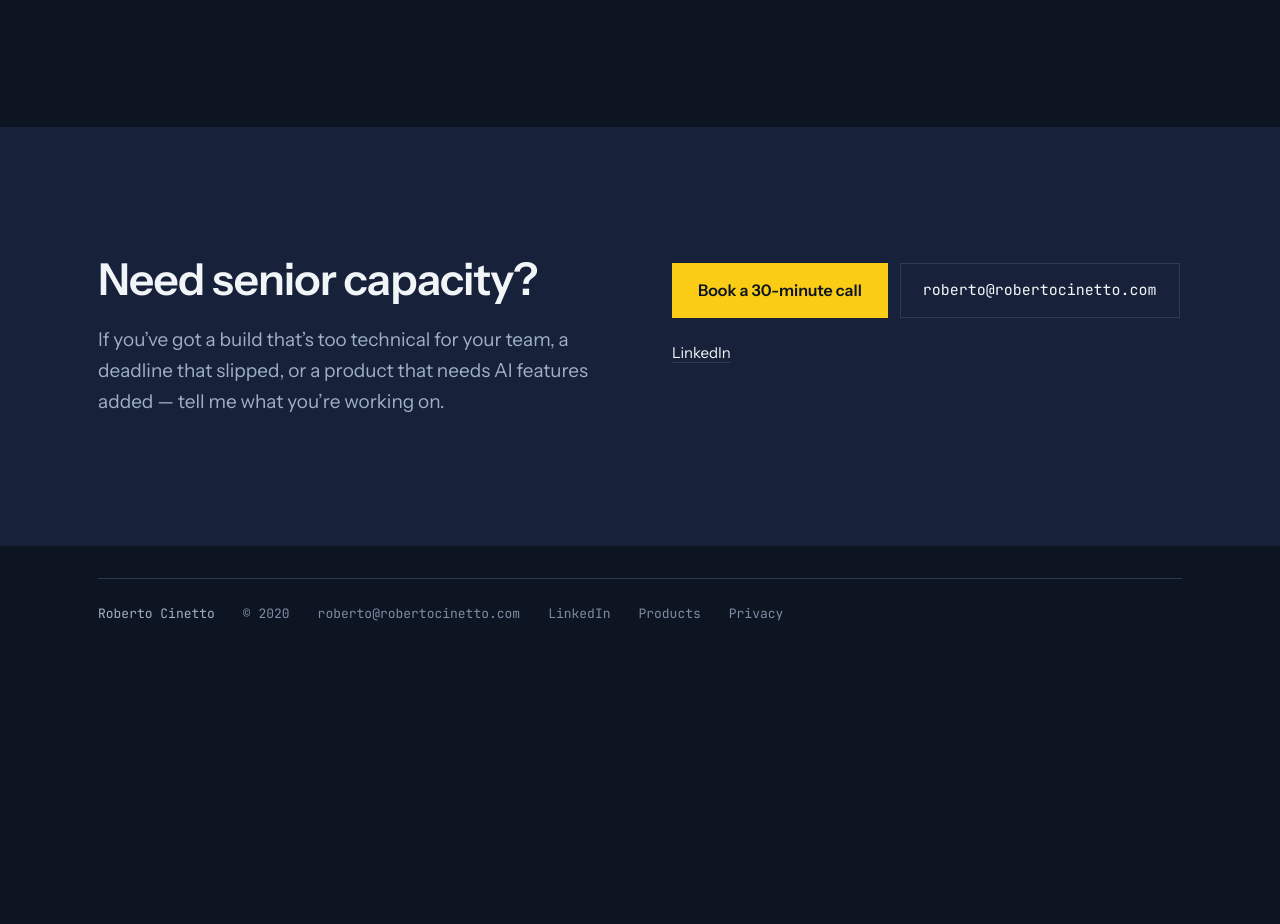
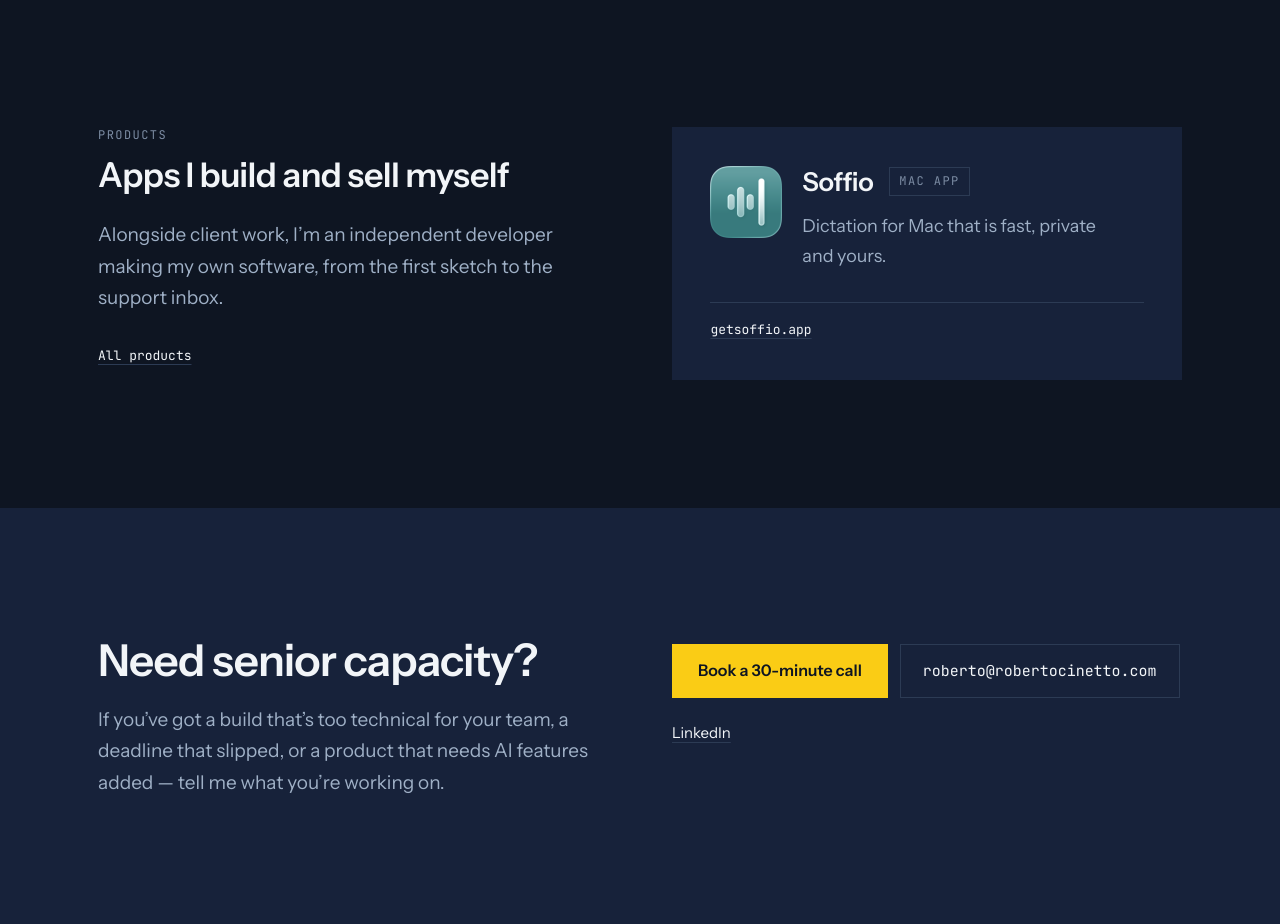
Before and after one commit to robertocinetto/robertocinetto-com, a Next.js app: page / in a window 1280 px wide. Shown: the part 4320-5244 px from the top of the page. Before the commit the page ends 4993 px from the top, so only its background shows below. Built offline with nearby package versions, Linux system fonts and the light colour scheme.

Commit message:
feat: products section on the home page, richer /products, external links open safely in a new tab

```diff
--- a/src/app/page.tsx
+++ b/src/app/page.tsx
@@ -2,6 +2,7 @@ import AgencyTerms from "@/components/home/AgencyTerms";
 import Background from "@/components/home/Background";
 import Contact from "@/components/home/Contact";
 import Hero from "@/components/home/Hero";
+import Products from "@/components/home/Products";
 import ProofBar from "@/components/home/ProofBar";
 import SelectedWork from "@/components/home/SelectedWork";
 import Services from "@/components/home/Services";
@@ -12,8 +13,8 @@ import { testimonials } from "@/content/testimonials";
 
 /* Bands alternate night and panel all the way down, and that alternation is the
    only divider the page has — night (hero), panel (proof), night (services and
-   work, which share one band), panel (agencies), night (background), panel
-   (contact), night (footer). The testimonial slot is off, which keeps that
+   work, which share one band), panel (agencies), night (background and products, which share
+   one band), panel (contact), night (footer). The testimonial slot is off, which keeps that
    sequence intact; turning it on puts a panel band directly before the agencies
    panel, so give the agencies band `surface="night"` at the same time. */
 const Home = () => (
@@ -26,6 +27,7 @@ const Home = () => (
       {testimonials.enabled ? <Testimonials /> : null}
       <AgencyTerms />
       <Background />
+      <Products />
       <Contact />
     </main>
     <SiteFooter />
--- a/src/app/products/page.tsx
+++ b/src/app/products/page.tsx
@@ -1,8 +1,7 @@
 import type { Metadata } from "next";
-import Image from "next/image";
 
-import ExternalLink from "@/components/ExternalLink";
-import Section, { SECTION_PADDING } from "@/components/home/Section";
+import ProductCard from "@/components/home/ProductCard";
+import { SECTION_PADDING, SECTION_PADDING_FLUSH } from "@/components/home/Section";
 import Shell from "@/components/home/Shell";
 import SiteFooter from "@/components/home/SiteFooter";
 import { products, productsPage } from "@/content/products";
@@ -17,10 +16,9 @@ export const metadata: Metadata = {
   alternates: { canonical: PRODUCTS_PATH },
 };
 
-/* Same opener as /privacy (name eyebrow, h1, lead) inside Shell, then one band
-   per product, starting on panel under the night opener and alternating, so the
-   page ends the way the home page does, with the night footer after it. Links
-   are plain anchors; off-site ones go through ExternalLink. */
+/* Same opener as /privacy (name eyebrow, h1, lead) inside Shell, then the
+   products as the same cards the home page shows, with their facts added, all
+   in one night band. Off-site links go through ExternalLink. */
 const Products = () => (
   <>
     <main>
@@ -34,56 +32,28 @@ const Products = () => (
               {productsPage.heading}
             </h1>
             <p className="max-w-[52ch] text-lead">{productsPage.lead}</p>
+            <p className="max-w-[52ch] text-prose">{productsPage.intro}</p>
           </div>
         </Shell>
       </header>
 
-      {products.map((product, index) => (
-        <Section
-          key={product.id}
-          id={product.id}
-          label={product.label}
-          heading={product.name}
-          lead={product.description}
-          surface={index % 2 === 0 ? "panel" : "night"}
-        >
-          <div className="flex flex-col gap-12">
-            <div className="flex items-center gap-6">
-              <Image
-                src={product.icon.src}
-                alt={product.icon.alt}
-                width={72}
-                height={72}
-                className="size-[72px] shrink-0"
+      <section
+        aria-label={productsPage.heading}
+        className={SECTION_PADDING_FLUSH}
+      >
+        <Shell>
+          <div className="flex flex-col gap-8">
+            {products.map((product) => (
+              <ProductCard
+                key={product.id}
+                product={product}
+                detailed
+                as="h2"
               />
-              <p className="font-mono text-caption text-haze-dim">
-                {product.byline}
-              </p>
-            </div>
-
-            <ul className="grid grid-cols-[repeat(auto-fit,minmax(min(100%,220px),1fr))] gap-12">
-              {product.facts.map((fact) => (
-                <li key={fact.title} className="flex flex-col gap-3.5">
-                  <h3 className="text-h3">{fact.title}</h3>
-                  <p className="text-body">{fact.detail}</p>
-                </li>
-              ))}
-            </ul>
-
-            <p className="border-t border-line pt-6 font-mono text-caption text-haze-dim">
-              <ExternalLink href={product.site.href}>
-                {product.site.label}
-              </ExternalLink>
-              <span className="mx-3" aria-hidden="true">
-                ·
-              </span>
-              <a href={`mailto:${product.supportEmail}`}>
-                {product.supportEmail}
-              </a>
-            </p>
+            ))}
           </div>
-        </Section>
-      ))}
+        </Shell>
+      </section>
     </main>
     <SiteFooter />
   </>
--- a/src/components/ExternalLink.tsx
+++ b/src/components/ExternalLink.tsx
@@ -2,7 +2,7 @@ import type { ComponentProps, ReactNode } from "react";
 
 /* Widened to the full anchor prop set so callers can pass the data-ga-*
    attributes from `gaAttrs`. The spread comes first in the JSX below, which
-   keeps target/rel authoritative — the point of this component is that they are
+   keeps target authoritative, and rel always carries noopener noreferrer (a caller's own rel, such as "me", is added to it) — the point of this component is that they are
    never forgotten. */
 interface ExternalLinkProps extends ComponentProps<"a"> {
   href: string;
@@ -10,8 +10,13 @@ interface ExternalLinkProps extends ComponentProps<"a"> {
 }
 
 /** Opens in a new tab, and says so for anyone who can't see that happen. */
-const ExternalLink = ({ href, children, ...rest }: ExternalLinkProps) => (
-  <a {...rest} href={href} target="_blank" rel="noreferrer">
+const ExternalLink = ({ href, children, rel, ...rest }: ExternalLinkProps) => (
+  <a
+    {...rest}
+    href={href}
+    target="_blank"
+    rel={["noopener", "noreferrer", rel].filter(Boolean).join(" ")}
+  >
     {children}
     <span className="sr-only"> (opens in a new tab)</span>
   </a>
--- /dev/null
+++ b/src/components/home/ProductCard.tsx
@@ -0,0 +1,73 @@
+import Image from "next/image";
+
+import ExternalLink from "@/components/ExternalLink";
+import type { Product } from "@/content/products";
+
+interface ProductCardProps {
+  product: Product;
+  /** Home shows the short card; /products adds the facts and the support line. */
+  detailed?: boolean;
+  /** Heading level: h3 under the home section's h2, h2 on /products. */
+  as?: "h2" | "h3";
+}
+
+/* One product, as a flat panel rectangle like a work card: no border, no
+   radius, no shadow. Shared by the home band and /products so the two can't
+   drift apart. The tag reuses the stack-chip look from the work cards. */
+const ProductCard = ({
+  product,
+  detailed = false,
+  as: Heading = "h3",
+}: ProductCardProps) => (
+  <article
+    id={detailed ? product.id : undefined}
+    aria-labelledby={`${product.id}-name`}
+    className="flex flex-col gap-8 bg-panel p-[clamp(24px,3vw,40px)]"
+  >
+    <div className="flex items-start gap-5">
+      <Image
+        src={product.icon.src}
+        alt={product.icon.alt}
+        width={72}
+        height={72}
+        className="size-14 shrink-0 min-[480px]:size-[72px]"
+      />
+      <div className="flex flex-col gap-3.5">
+        <div className="flex flex-wrap items-center gap-x-4 gap-y-2">
+          <Heading id={`${product.id}-name`} className="text-h3-work">
+            {product.name}
+          </Heading>
+          <span className="border border-line px-[9px] py-[5px] font-mono text-label uppercase text-haze-dim">
+            {product.label}
+          </span>
+        </div>
+        <p className="max-w-[52ch] text-body">{product.description}</p>
+      </div>
+    </div>
+
+    {detailed ? (
+      <ul className="grid grid-cols-[repeat(auto-fit,minmax(min(100%,220px),1fr))] gap-10">
+        {product.facts.map((fact) => (
+          <li key={fact.title} className="flex flex-col gap-3.5">
+            <h3 className="text-h3">{fact.title}</h3>
+            <p className="text-body">{fact.detail}</p>
+          </li>
+        ))}
+      </ul>
+    ) : null}
+
+    <p className="border-t border-line pt-4 font-mono text-caption text-haze-dim">
+      <ExternalLink href={product.site.href}>{product.site.label}</ExternalLink>
+      {detailed ? (
+        <>
+          <span className="mx-3" aria-hidden="true">
+            ·
+          </span>
+          <a href={`mailto:${product.supportEmail}`}>{product.supportEmail}</a>
+        </>
+      ) : null}
+    </p>
+  </article>
+);
+
+export default ProductCard;
--- /dev/null
+++ b/src/components/home/Products.tsx
@@ -0,0 +1,43 @@
+import { PRODUCTS_PATH } from "@/content/site";
+import { homeProducts, products } from "@/content/products";
+
+import ProductCard from "./ProductCard";
+import { SECTION_PADDING_FLUSH } from "./Section";
+import SectionHeading from "./SectionHeading";
+import Shell from "./Shell";
+
+/* Shares the night band with the background above it, hence the flush padding:
+   the page's night/panel alternation has no room for a band of its own here, so
+   this one reads as the second half of "who I am". Heading column on the left,
+   cards on the right, the same split Background and the agencies band use. */
+const Products = () => (
+  <section
+    id="products"
+    aria-labelledby="products-heading"
+    className={SECTION_PADDING_FLUSH}
+  >
+    <Shell>
+      <div className="grid grid-cols-[repeat(auto-fit,minmax(min(100%,300px),1fr))] items-start gap-x-16 gap-y-12">
+        <div>
+          <SectionHeading
+            id="products-heading"
+            label={homeProducts.label}
+            heading={homeProducts.heading}
+            lead={homeProducts.lead}
+          />
+          <p className="mt-8 font-mono text-caption">
+            <a href={PRODUCTS_PATH}>{homeProducts.linkLabel}</a>
+          </p>
+        </div>
+
+        <div className="flex flex-col gap-8">
+          {products.map((product) => (
+            <ProductCard key={product.id} product={product} />
+          ))}
+        </div>
+      </div>
+    </Shell>
+  </section>
+);
+
+export default Products;
--- a/src/content/products.ts
+++ b/src/content/products.ts
@@ -38,6 +38,16 @@ export const productsPage = {
   heading: "Products",
   description: `Apps I make and sell myself. Soffio is dictation for Mac, by ${NAME}.`,
   lead: `Software I make and sell myself, as ${NAME}. The client work is on the home page.`,
+  intro:
+    "Besides working with clients, I build my own products: I design them, write them, ship them and support the people who use them. Each one has its own site, linked below.",
+} as const;
+
+/** The home page band that points here. */
+export const homeProducts = {
+  label: "Products",
+  heading: "Apps I build and sell myself",
+  lead: "Alongside client work, I’m an independent developer making my own software, from the first sketch to the support inbox.",
+  linkLabel: "All products",
 } as const;
 
 export const products: Product[] = [
```
Also changed, not shown: 1 other file (tests, documents, lock files or other folders).
